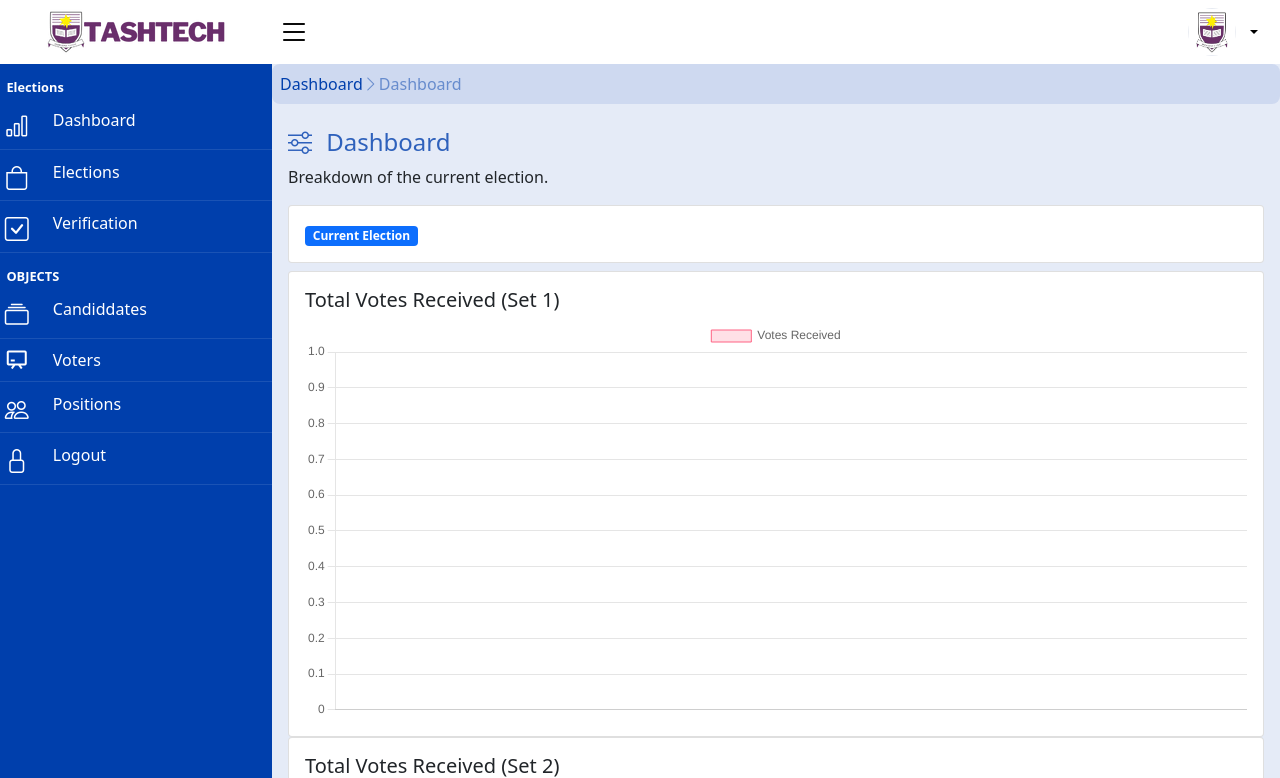
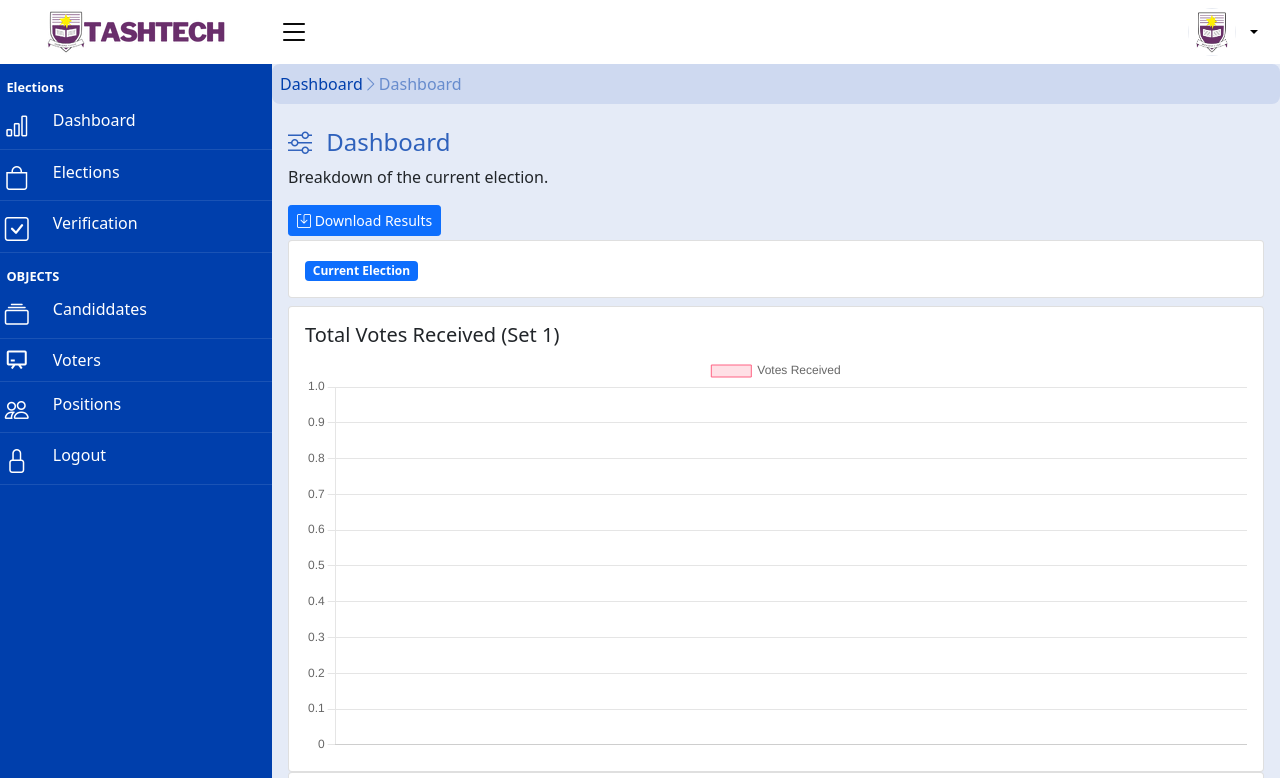
Before and after one commit to DevPrinceK/tashtech-evoting, a Django app: template core/backend/templates/backend/index.html in a window 1280 px wide. Shown: the top 778 px of the page. Run offline with Django 4.2, Linux system fonts and the light colour scheme; the template is opened without the code that fills it, so the values that code supplies are empty; some libraries are stand-ins or nearby versions.

Commit message:
Update index.html

```diff
--- a/core/backend/templates/backend/index.html
+++ b/core/backend/templates/backend/index.html
@@ -17,7 +17,9 @@
     <section class="section">
         <div class="row">
             <div class="col-lg-12">
-                <div class="card mb-2">
+                <a href="{% url 'backend:download_results_csv' %}" class="btn btn-sm btn-primary text-white"> <i
+                        class="bi bi-save"></i> Download Results</a>
+                <div class="card mb-2 mt-1">
                     <div class="card-body my-auto py-auto">
                         <div class="row">
                             <div class="col-6"><span class="p mt-1 text-left badge bg-primary"> Current Election </span>
```
